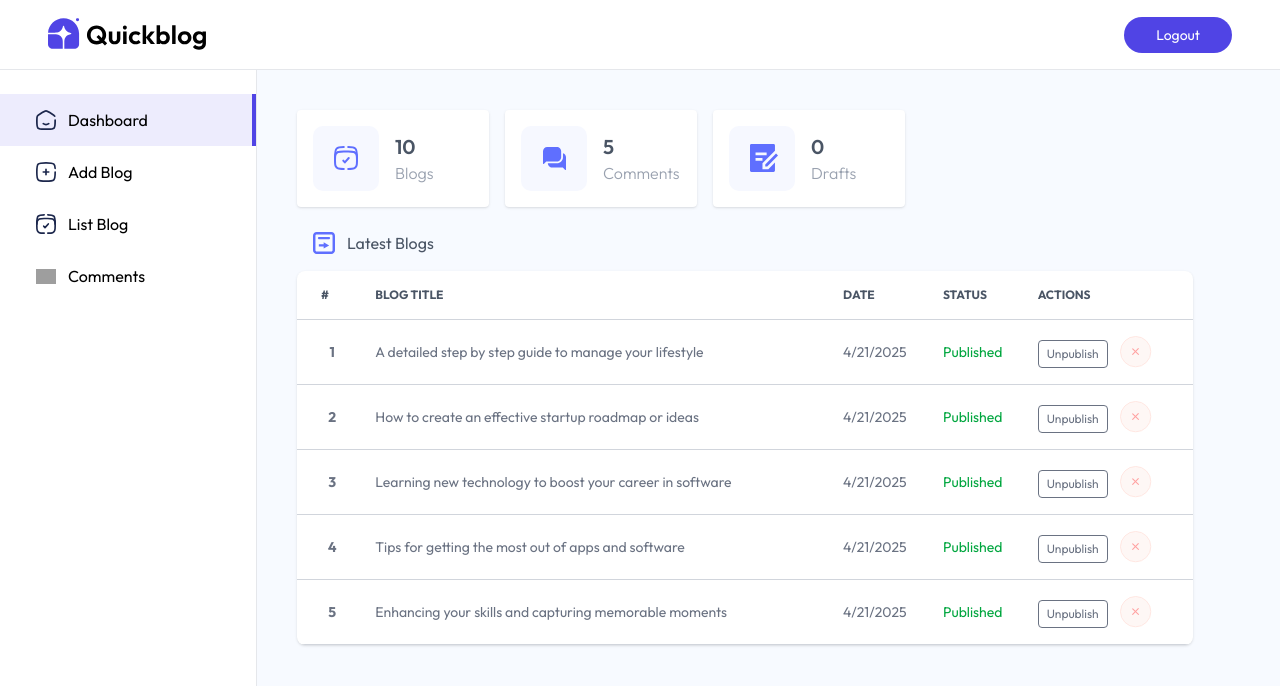
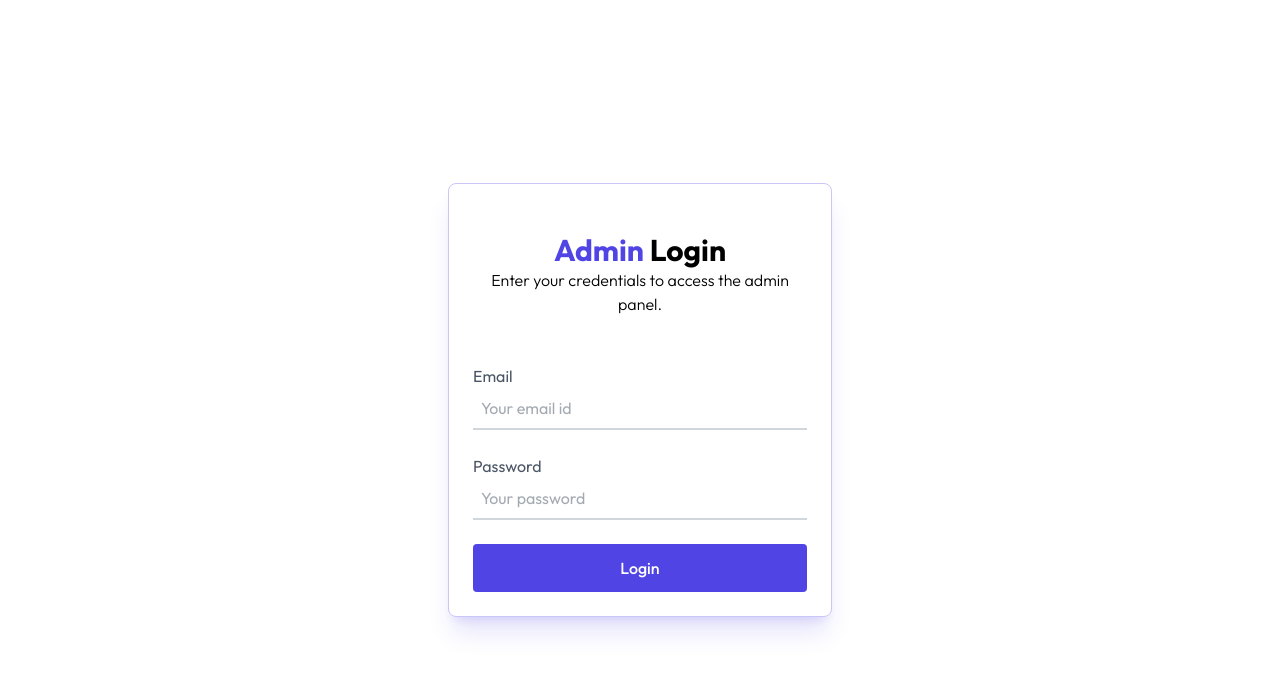
Before and after one commit to Praveen1692/Blog-Project, a React (Vite) app in the folder Client/: page /admin in a window 1280 px wide. Shown: the top 686 px of the page. Built offline with nearby package versions, Linux system fonts and the light colour scheme; no server answers; grey boxes are pictures that could not be loaded.

Commit message:
Admin Login

```diff
--- a/Client/src/App.jsx
+++ b/Client/src/App.jsx
@@ -12,7 +12,11 @@
 import Login from "./components/admin/Login";
 import "quill/dist/quill.snow.css";
 import { Toaster } from "react-hot-toast";
+import { useAppContext } from "./context/AppContext";
 function App() {
+  const { token } = useAppContext();
+  console.log("Frontend Token", token);
+
   return (
     <>
       <div>
@@ -20,7 +24,7 @@
         <Routes>
           <Route path="/" element={<HomePage />} />
           <Route path="/blog/:id" element={<BlogPage />} />
-          <Route path="/admin" element={true ? <Layout /> : <Login />}>
+          <Route path="/admin" element={token ? <Layout /> : <Login />}>
             <Route index element={<Dashboard />} />
             <Route path="addBlog" element={<AddBlog />} />
             <Route path="listBlog" element={<ListBlog />} />
--- a/Client/src/components/Navbar.jsx
+++ b/Client/src/components/Navbar.jsx
@@ -1,9 +1,10 @@
 import React from "react";
 import { assets } from "../assets/assets";
 import { useNavigate } from "react-router-dom";
+import { useAppContext } from "../context/AppContext";
 
 function Navbar() {
-  const navigate = useNavigate();
+  const { navigate, token } = useAppContext();
 
   return (
     <div className="flex justify-between items-center py-5 mx-8 sm:mx-20 xl:mx-32 cursor-pointer">
@@ -17,7 +18,7 @@
         onClick={() => navigate("/admin")}
         className="flex items-center gap-2 rounded-full text-sm cursor-pointer bg-primary text-white px-10 py-2.5"
       >
-        Login
+        {token ? "Dashboard" : "Login"}
         <img src={assets.arrow} alt="Arow" className="w-3 " />
       </button>
     </div>
--- a/Client/src/components/admin/Login.jsx
+++ b/Client/src/components/admin/Login.jsx
@@ -1,10 +1,31 @@
 import React, { useState } from "react";
+import { useAppContext } from "../../context/AppContext";
+import toast from "react-hot-toast";
 
 function Login() {
+  const { axios, setToken } = useAppContext();
   const [email, setEmail] = useState("");
   const [password, setPassword] = useState("");
-  const handleLogin = (e) => {
+  const handleLogin = async (e) => {
     e.preventDefault();
+    try {
+      const { data } = await axios.post("/api/admin/login", {
+        email,
+        password,
+      });
+      console.log("Login Data", data);
+
+      if (data.success) {
+        setToken(data.token);
+        localStorage.setItem("token", data.token);
+        axios.defaults.headers.common["Authorization"] = data.token;
+        toast.success("Successfully login");
+      } else {
+        toast.error("Something Went Wrong!");
+      }
+    } catch (error) {
+      toast.error(error.message);
+    }
   };
   return (
     <div className="flex items-center justify-center h-screen">
```
